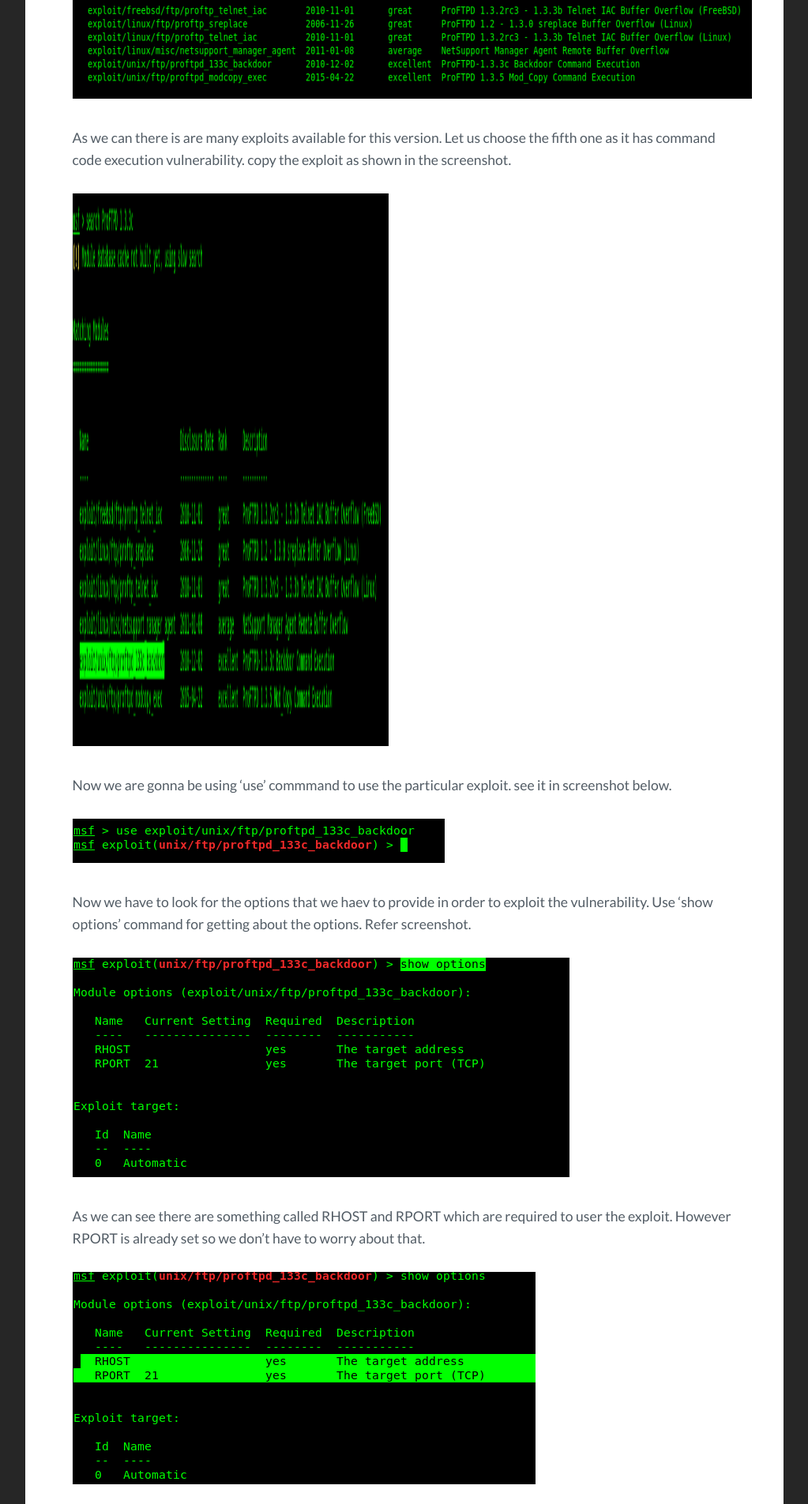
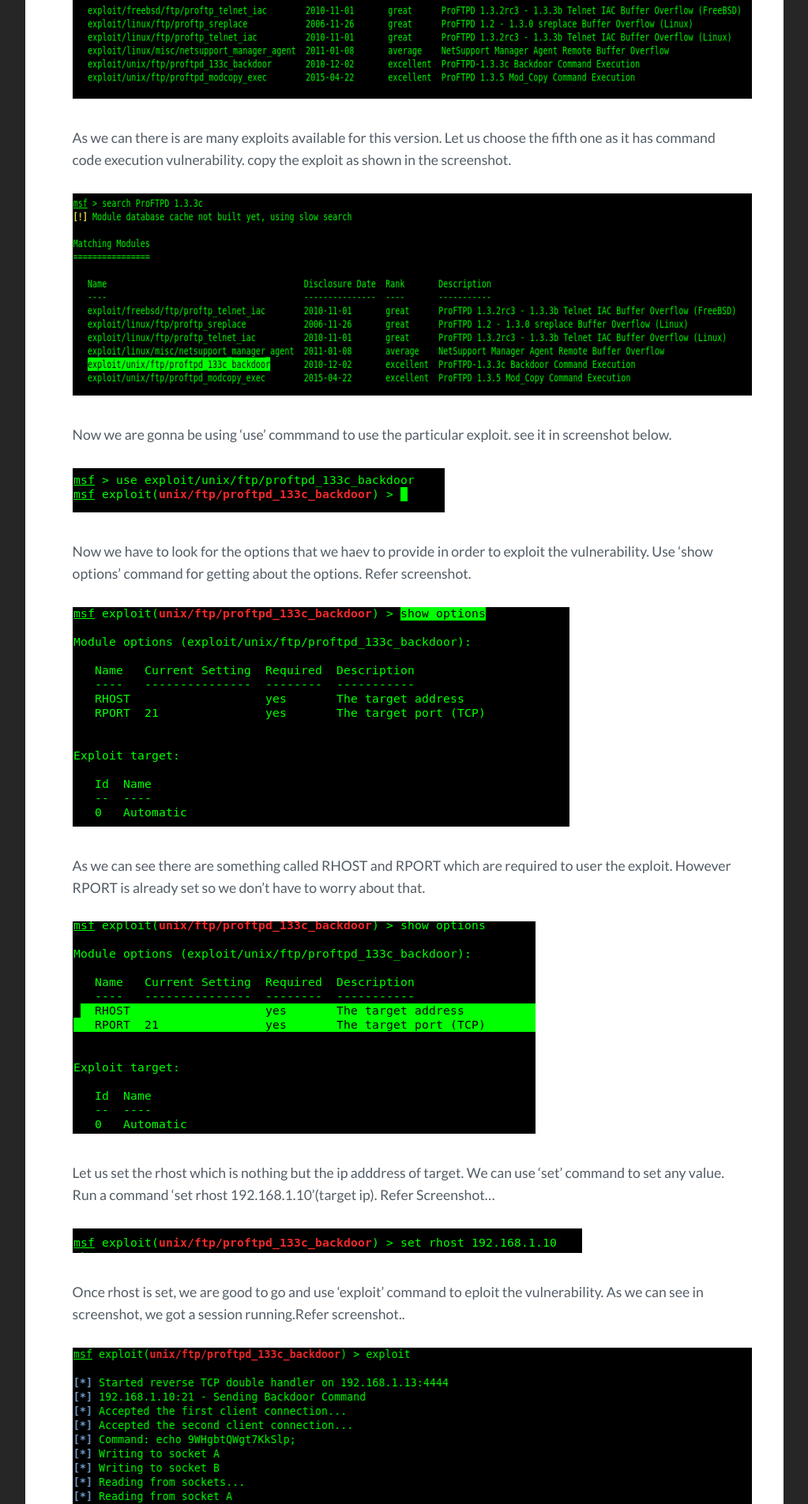
Before and after one commit to sunny6300/innodict.github.io, a Jekyll site: the page built from _posts/2018-08-24-Basic-pentesting:1-Vulnhub-Walkthrough.md, in a window 1280 px wide. Shown: the part 2580-4485 px from the top of the page at 79% size, without its empty margins (128-1151 px from the left). Built offline with Jekyll 4.4.1, drawn with Linux system fonts in a browser that asks for light colours.

Commit message:
Update 2018-08-24-Basic-pentesting:1-Vulnhub-Walkthrough.md

```diff
--- a/_posts/2018-08-24-Basic-pentesting:1-Vulnhub-Walkthrough.md
+++ b/_posts/2018-08-24-Basic-pentesting:1-Vulnhub-Walkthrough.md
@@ -28,7 +28,7 @@
 
 As we can there is are many exploits available for this version. Let us choose the fifth one as it has command code execution vulnerability. copy the exploit as shown in the screenshot.
 
-![](/assets/img/vulnhub_box/Basic_Pentesting-1/5.png){:height="700px" width="400px"}
+![](/assets/img/vulnhub_box/Basic_Pentesting-1/5.png)
 
 Now we are gonna be using 'use' commmand to use the particular exploit. see it in screenshot below.
 
```
